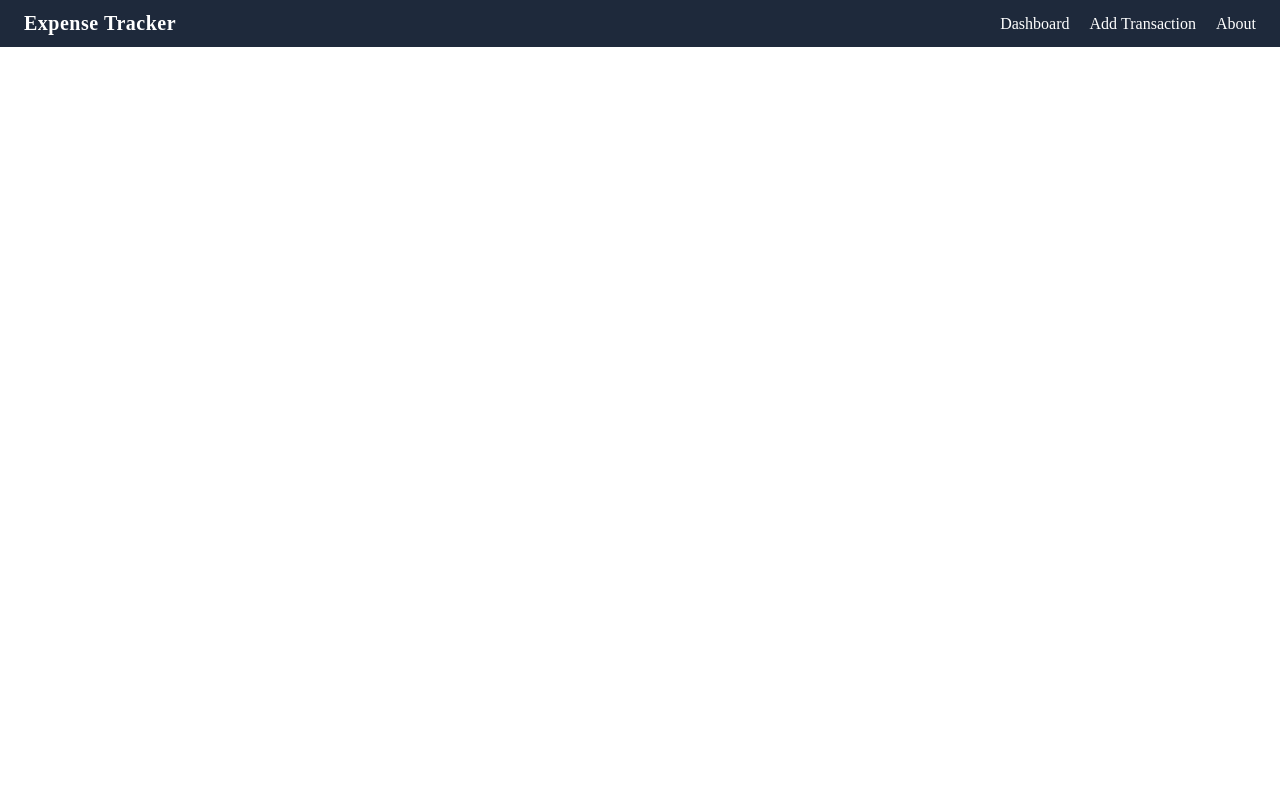
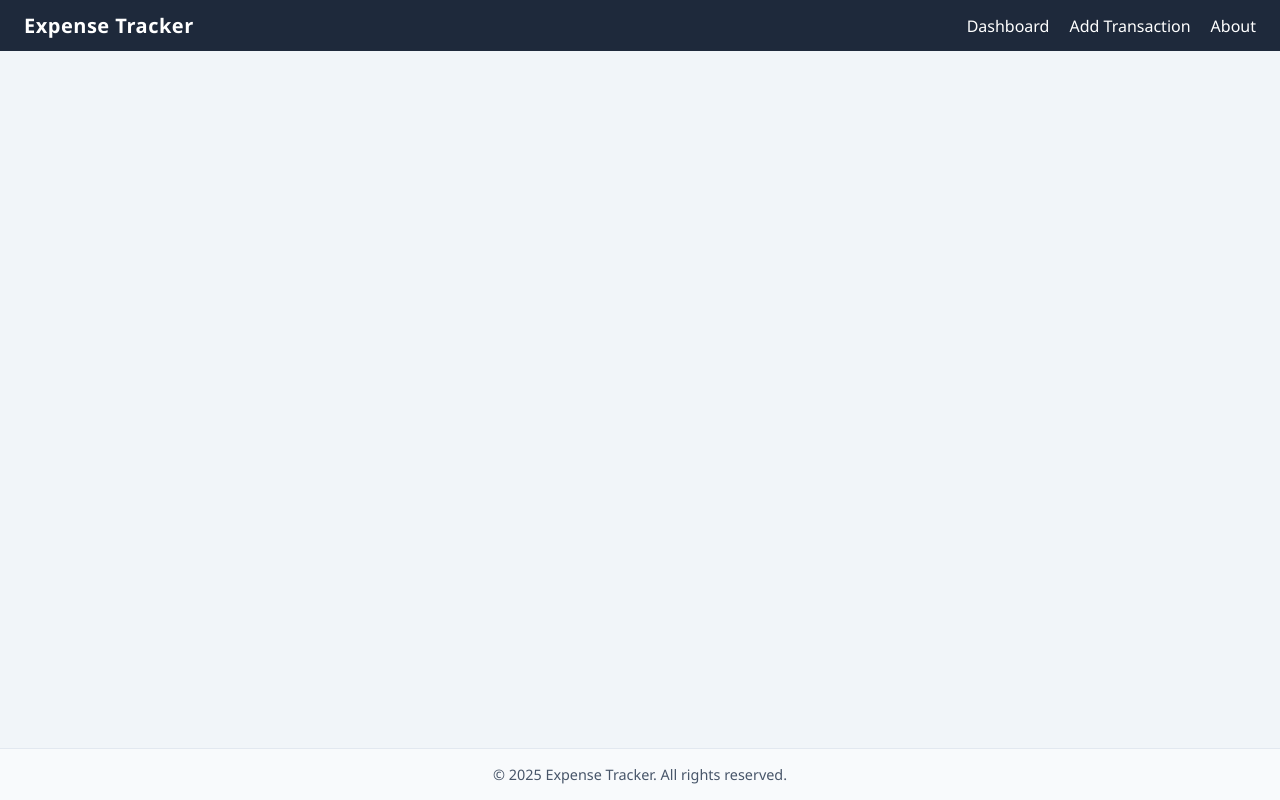
Before and after one commit to sharfrasaqsan/react-expense-tracker, a React (Create React App) app: page / in a window 1280 px wide. Built offline with nearby package versions, Linux system fonts and the light colour scheme.

Commit message:
footer header updated

```diff
--- a/src/App.css
+++ b/src/App.css
@@ -1,5 +1,79 @@
-* {
+/* App.css */
+/* ---------- Base Reset ---------- */
+*,
+*::before,
+*::after {
+  margin: 0;
   padding: 0;
-  margin: 0;
   box-sizing: border-box;
 }
+
+body {
+  font-family: "Segoe UI", Roboto, Arial, sans-serif;
+  background: #f1f5f9;
+  color: #1e293b;
+}
+
+/* ---------- App Layout ---------- */
+.App {
+  min-height: 100vh; /* take up full viewport height */
+  display: flex;
+  flex-direction: column; /* stack Header → (main) → Footer */
+}
+
+/* Optional: main content wrapper (add later if you need it) */
+.main {
+  flex: 1; /* pushes Footer to the bottom */
+  width: 100%;
+  max-width: 800px;
+  margin: 0 auto;
+  padding: 2rem 1rem;
+}
+
+/* ---------- Utility Buttons ---------- */
+button {
+  padding: 0.5rem 1rem;
+  border: none;
+  border-radius: 6px;
+  background: #0ea5e9;
+  color: #ffffff;
+  cursor: pointer;
+  transition: background 0.2s ease;
+}
+
+button:hover {
+  background: #0369a1;
+}
+
+/* ---------- Inputs ---------- */
+input,
+textarea {
+  width: 100%;
+  padding: 0.5rem;
+  border: 1px solid #cbd5e1;
+  border-radius: 4px;
+  font-size: 1rem;
+  margin-bottom: 1rem;
+}
+
+input:focus,
+textarea:focus {
+  border-color: transparent;
+  outline: 2px solid #0ea5e9;
+}
+
+/* ---------- Simple Responsive Helpers ---------- */
+.flex {
+  display: flex;
+  gap: 1rem;
+}
+
+@media (max-width: 640px) {
+  .flex {
+    flex-direction: column;
+  }
+
+  .main {
+    padding: 1.5rem 1rem;
+  }
+}
--- a/src/App.js
+++ b/src/App.js
@@ -1,10 +1,14 @@
+// App.js
 import "./App.css";
 import Header from "./components/Header";
+import Footer from "./components/Footer";
 
 function App() {
   return (
     <div className="App">
       <Header />
+      <div className="main"></div>
+      <Footer />
     </div>
   );
 }
--- a/src/components/Footer.js
+++ b/src/components/Footer.js
@@ -0,0 +1,11 @@
+import "../styles/footer.css";
+
+const Footer = () => (
+  <footer className="footer">
+    <p>
+      &copy; {new Date().getFullYear()} Expense Tracker. All rights reserved.
+    </p>
+  </footer>
+);
+
+export default Footer;
--- /dev/null
+++ b/src/styles/footer.css
@@ -0,0 +1,18 @@
+.footer {
+  background: #f8fafc;
+  color: #475569;
+  text-align: center;
+  padding: 1rem;
+  font-size: 0.9rem;
+  border-top: 1px solid #e2e8f0;
+  margin-top: auto;
+}
+
+/* Optional dark mode */
+@media (prefers-color-scheme: dark) {
+  .footer {
+    background: #0f172a;
+    color: #e2e8f0;
+    border-color: #1e293b;
+  }
+}
```
